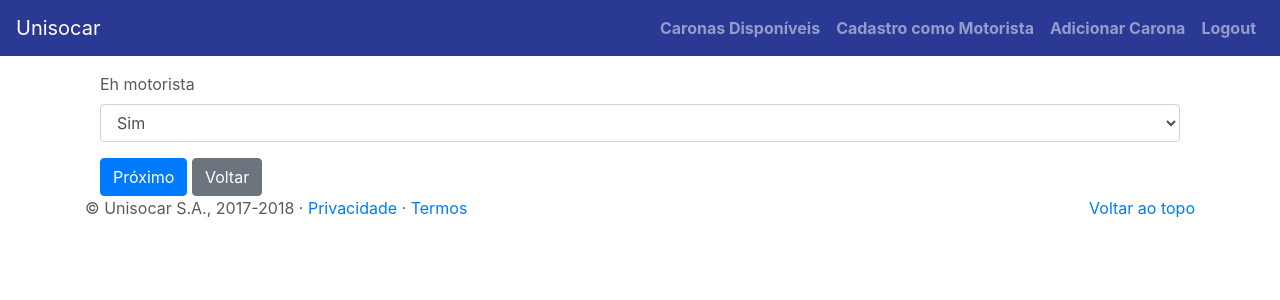
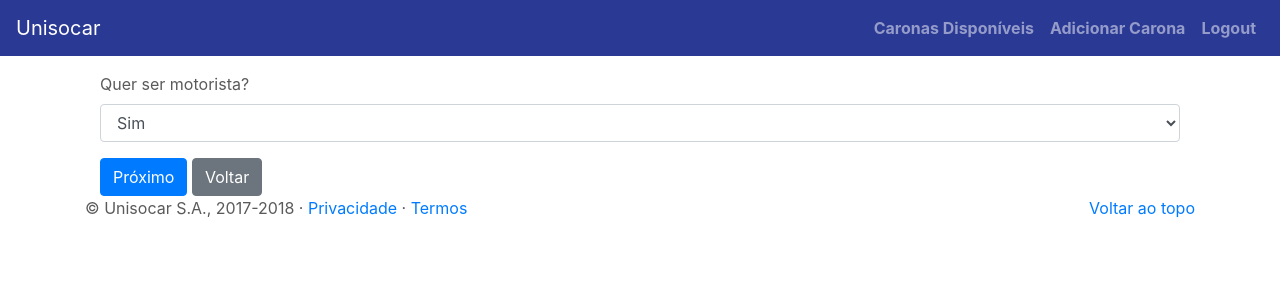
Before and after one commit to matteokfg/App_caronas, a Django app: page /cadastro/ser_motorista in a window 1280 px wide. Shown: the top 300 px of the page. Run offline with Django 3.2, Linux system fonts and the light colour scheme; a user stored in the database is signed in; tables that the repository leaves empty hold one stand-in row (values such as "Sample post"); some libraries are stand-ins or nearby versions.

Commit message:
feat: Arrumada navbar
Diferenca entre motorista e nao motorista

```diff
--- a/app/models.py
+++ b/app/models.py
@@ -51,7 +51,10 @@ class Profile(models.Model):
         help_text="Coluna com o genero do usuario",
     )
 
-    eh_motorista = models.BooleanField(null=True)
+    eh_motorista = models.BooleanField(
+        null=True,
+        verbose_name="Quer ser motorista?"
+    )
 
     def __str__(self):
         return self.user.username
@@ -129,6 +132,10 @@ class Localizacao(models.Model):
         verbose_name="Longitude",
         help_text="Representa a parte da coordenada, Longitude (em float), retornada pela API",
     )
+
+    def location(self):
+        # metodo retorna coordenadas
+        return f"Localizacao: {self.latitude} {self.longitude}"
 #<---------------------------------- fim model localizacao-------------------------------->
 #<---------------------------------- model carona ---------------------------------------->
 
--- a/app/templates/app/adicionar_carona.html
+++ b/app/templates/app/adicionar_carona.html
@@ -17,6 +17,10 @@
       touch-action: none;
     }
   </style>
+{% endblock %}
+
+{% block navbar %}
+  {% include "app/includes/navbar.html" with profile=profile %}
 {% endblock %}
 
 {% block content %}
--- a/app/templates/app/cadastro_motorista.html
+++ b/app/templates/app/cadastro_motorista.html
@@ -28,6 +28,10 @@
     </style>
 {% endblock %}
 
+{% block navbar %}
+  {% include "app/includes/navbar.html" with profile=profile %}
+{% endblock %}
+
 {% block content %}
 <div class="container">
     <div class="container">
--- a/app/templates/app/caronas_disponiveis.html
+++ b/app/templates/app/caronas_disponiveis.html
@@ -7,6 +7,10 @@
 
 {% block estilo %}
   <link rel="stylesheet" href="{% static 'css/caronas_disponiveis_style.css' %}"/>
+{% endblock %}
+
+{% block navbar %}
+  {% include "app/includes/navbar.html" with profile=profile %}
 {% endblock %}
 
 {% block content %}
--- /dev/null
+++ b/app/templates/app/includes/navbar.html
@@ -0,0 +1,39 @@
+<nav class="navbar navbar-expand-md navbar-dark fixed-top bg-color">
+    <a class="navbar-brand" href="{% url 'index' %}">Unisocar</a>
+    <button class="navbar-toggler" type="button" data-toggle="collapse" data-target="#collapsibleNavbar">
+      <span class="navbar-toggler-icon"></span>
+    </button>
+    <div class="collapse navbar-collapse" id="collapsibleNavbar">
+      <ul class="navbar-nav ml-auto">
+        {% if request.user.is_authenticated %}
+            <li class="nav-item">
+            <a href="{% url 'caronas_disponiveis' %}" class="nav-link font-weight-bold">Caronas Disponíveis</a>
+            </li>
+
+            {% if profile.eh_motorista %}
+                <li class="nav-item">
+                <a href="{% url 'adicionar_carona' %}" class="nav-link font-weight-bold">Adicionar Carona</a>
+                </li>
+
+            {% else %}
+                <li class="nav-item">
+                <a href="{% url 'cadastro_ser_motorista' %}" class="nav-link font-weight-bold">Cadastro como Motorista</a>
+                </li>
+
+            {% endif %}
+
+            <li class="nav-item">
+            <a class="nav-link font-weight-bold" href="{% url 'logout' %}">Logout</a>
+            </li>
+
+        {% else %}
+            <li class="nav-item">
+            <a class="nav-link font-weight-bold" href="{% url 'login' %}">Login</a>
+            </li>
+            <li class="nav-item">
+            <a class="nav-link font-weight-bold" href="{% url 'cadastro' %}">Cadastre-se</a>
+            </li>
+        {% endif %}
+      </ul>
+    </div>
+  </nav>
--- a/app/templates/app/index.html
+++ b/app/templates/app/index.html
@@ -3,6 +3,10 @@
 
 {% block titulo %}
 <title>Unisocar</title>
+{% endblock %}
+
+{% block navbar %}
+  {% include "app/includes/navbar.html" with profile=profile %}
 {% endblock %}
 
 
--- a/app/templates/app/ser_motorista.html
+++ b/app/templates/app/ser_motorista.html
@@ -5,6 +5,9 @@
     <title>Quer ser Motorista?</title>
 {% endblock %}
 
+{% block navbar %}
+  {% include "app/includes/navbar.html" with profile=profile %}
+{% endblock %}
 
 {% block content %}
 <div class="container">
--- a/app/templates/base.html
+++ b/app/templates/base.html
@@ -23,41 +23,8 @@
 
 <body>
   <header id="nav">
-    <nav class="navbar navbar-expand-md navbar-dark fixed-top bg-color">
-      <a class="navbar-brand" href="{% url 'index' %}">Unisocar</a>
-      <button class="navbar-toggler" type="button" data-toggle="collapse" data-target="#collapsibleNavbar">
-        <span class="navbar-toggler-icon"></span>
-      </button>
-      <div class="collapse navbar-collapse" id="collapsibleNavbar">
-        <ul class="navbar-nav ml-auto">
-          {% if request.user.is_authenticated %}
-          <li class="nav-item">
-            <a href="{% url 'caronas_disponiveis' %}" class="nav-link font-weight-bold">Caronas Disponíveis</a>
-          </li>
-
-          <li class="nav-item">
-            <a href="{% url 'cadastro_ser_motorista' %}" class="nav-link font-weight-bold">Cadastro como Motorista</a>
-          </li>
-
-          <li class="nav-item">
-            <a href="{% url 'adicionar_carona' %}" class="nav-link font-weight-bold">Adicionar Carona</a>
-          </li>
-
-          <li class="nav-item">
-            <a class="nav-link font-weight-bold" href="{% url 'logout' %}">Logout</a>
-          </li>
-
-          {% else %}
-          <li class="nav-item">
-            <a class="nav-link font-weight-bold" href="{% url 'login' %}">Login</a>
-          </li>
-          <li class="nav-item">
-            <a class="nav-link font-weight-bold" href="{% url 'cadastro' %}">Cadastre-se</a>
-          </li>
-          {% endif %}
-        </ul>
-      </div>
-    </nav>
+    {% block navbar %}
+    {% endblock %}
   </header>
   <br>
   <main role="main" class="container">
--- a/app/views.py
+++ b/app/views.py
@@ -1,6 +1,6 @@
 from django.shortcuts import render
 from django.utils import timezone
-from .models import Carona, Motorista, User, Profile
+from .models import Carona, Motorista, User, Profile, Localizacao
 from django.http import HttpResponseRedirect
 from django.urls import reverse
 from django.contrib.auth.decorators import login_required
@@ -16,6 +16,7 @@ def inicio_index(request):
 
 
 def caronas_disponiveis(request):
+    profile = Profile.objects.get(user_id=request.user.id)
     caronas = Carona.objects.all() #Carona.objects.all().filter(date_final_carona__lte=timezone.now(), date_inicial_carona__gte=timezone.now()-datetime.timedelta(minutes=30)) <- caronas acontecendo agora e comecadas com 30 minutos antes
 
     caronas_motoristas_id = caronas.values_list('motorista_id', flat=True)
@@ -30,7 +31,11 @@ def caronas_disponiveis(request):
 
     data_caronas_motoristas_profiles_users = zip(list(caronas), list(motoristas), list(profiles), list(users))
 
-    return render(request, 'app/caronas_disponiveis.html', {'data_caronas_motoristas_profiles_users': data_caronas_motoristas_profiles_users})
+    context = {
+        'data_caronas_motoristas_profiles_users': data_caronas_motoristas_profiles_users,
+        'profile': profile,
+    }
+    return render(request, 'app/caronas_disponiveis.html', context)
 
 
 def login_user(request):
@@ -52,7 +57,6 @@ def logout_user(request):
     logout(request)
     return HttpResponseRedirect(reverse('index'))
 
-#---------------- usando forms.py ----------------------
 
 def cadastro(request):
     if request.user.is_authenticated:
@@ -78,7 +82,11 @@ def cadastro_passageiro(request):
         profile_form = ProfileForm(request.POST, instance=profile)
 
         if profile_form.is_valid():
-            profile_form.save()
+            form_profile = profile_form.save(commit=False)
+            ehs_motorista = form_profile.eh_motorista
+            if ehs_motorista:
+                form_profile.save()
+                return HttpResponseRedirect(reverse('cadastro_motorista'))
             return HttpResponseRedirect(reverse('caronas_disponiveis'))
     else:
         profile_form = ProfileForm(instance=profile)
@@ -88,11 +96,9 @@ def cadastro_passageiro(request):
 
 def passageiro_to_motorista(request):
     profile = Profile.objects.get(user_id=request.user.id)
-    print(profile)
 
     if request.method == 'POST':
         update_profile_to_motorista = UpdateProfileToMotoristaForm(request.POST, instance=profile)
-        print(update_profile_to_motorista)
         if update_profile_to_motorista.is_valid():
             update_profile_to_motorista.save()
             return HttpResponseRedirect(reverse('cadastro_motorista'))
@@ -100,7 +106,12 @@ def passageiro_to_motorista(request):
     else:
         update_profile_to_motorista = UpdateProfileToMotoristaForm(instance=profile)
 
-    return render(request, 'app/ser_motorista.html', {'profile_motorista_update_form' : update_profile_to_motorista})
+    context = {
+        'profile_motorista_update_form' : update_profile_to_motorista,
+        'profile': profile,
+    }
+
+    return render(request, 'app/ser_motorista.html', context)
 
 
 def cadastro_motorista(request):
@@ -116,19 +127,26 @@ def cadastro_motorista(request):
     else:
         motorista_form = MotoristaForm(instance=motorista)
 
-    return render(request, 'app/cadastro_motorista.html', {'motorista_form': motorista_form})
+    context = {
+        'motorista_form': motorista_form,
+        'profile': profile,
+    }
+
+    return render(request, 'app/cadastro_motorista.html', context)
 
 
 def adicionar_carona(request):
-    motorista = Motorista.objects.get(profile_id=Profile.objects.get(user_id= request.user.id).id)
+    # localizacoes = Localizacao.objects.all()
+    profile = Profile.objects.get(user_id= request.user.id)
+    motorista = Motorista.objects.get(profile_id=profile.id)
     carona_form = CaronaForm(request.POST or None)
-    print(carona_form)
     context = {
         'carona_form': carona_form,
         'motorista': motorista,
+        'profile': profile,
+        # 'localizacoes': localizacoes,
     }
     if carona_form.is_valid():
-        print("chaeguei aqui")
         carona = carona_form.save(commit=False)
         carona.motorista_id = motorista.id
         carona.save()
```
Also changed, not shown: app/migrations/0011_alter_profile_eh_motorista.py (added).
